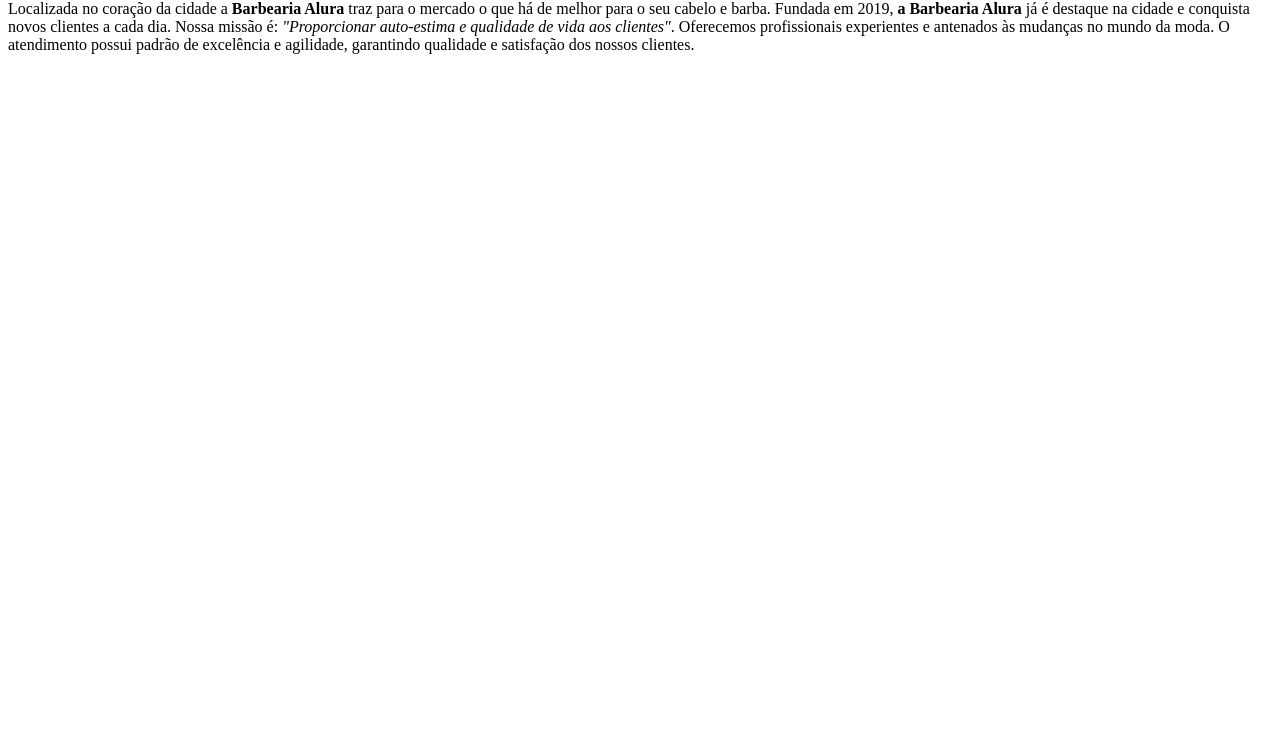
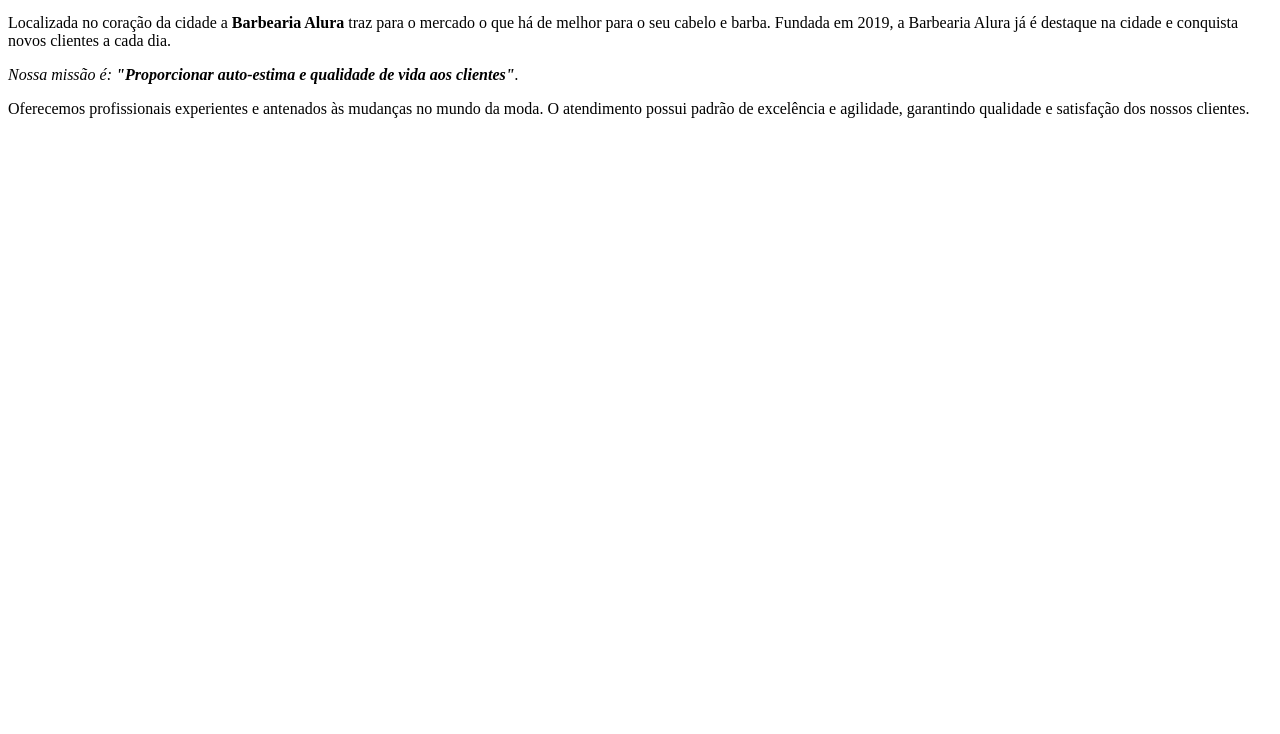
Before and after one commit to vitorhugocorreia/Barbearia, a plain HTML site: page index.html in a window 1280 px wide. Shown: the part 66-800 px from the top of the page. Drawn offline with Linux system fonts and the light colour scheme.

Commit message:
Update index.html

```diff
--- a/index.html
+++ b/index.html
@@ -1,11 +1,18 @@
-<html>
+<!DOCTYPE html>
+<html lang="pt-br">
+    <head>
+        <meta charset="UTF-8">
+        <title>Barbearia Alura</title>
+    </head>
+    <body>
+        <h1>Sobre a Barbearia Alura</h1>
 
-<h1>Sobre a Barbearia Alura</h1>
+        <p>Localizada no coração da cidade a <strong>Barbearia Alura</strong> traz para o mercado o que há de melhor para o seu cabelo e barba.
+        Fundada em 2019, a Barbearia Alura já é destaque na cidade e conquista novos clientes a cada dia.</p>
 
-<p>Localizada no coração da cidade a <strong>Barbearia Alura</strong> traz para o mercado o que há de melhor para o seu cabelo e barba. Fundada em 2019,<strong> a Barbearia Alura </strong>já é destaque na cidade e conquista novos clientes a cada dia.
+        <p><em>Nossa missão é: <strong>"Proporcionar auto-estima e qualidade de vida aos clientes"</strong>.</em></p>
 
-Nossa missão é: <em>"Proporcionar auto-estima e qualidade de vida aos clientes"</em>.
-
-Oferecemos profissionais experientes e antenados às mudanças no mundo da moda. O atendimento possui padrão de excelência e agilidade, garantindo qualidade e satisfação dos nossos clientes.</p>
-
+        <p>Oferecemos profissionais experientes e antenados às mudanças no mundo da moda.
+        O atendimento possui padrão de excelência e agilidade, garantindo qualidade e satisfação dos nossos clientes.</p>
+    </body>
 </html>
```
